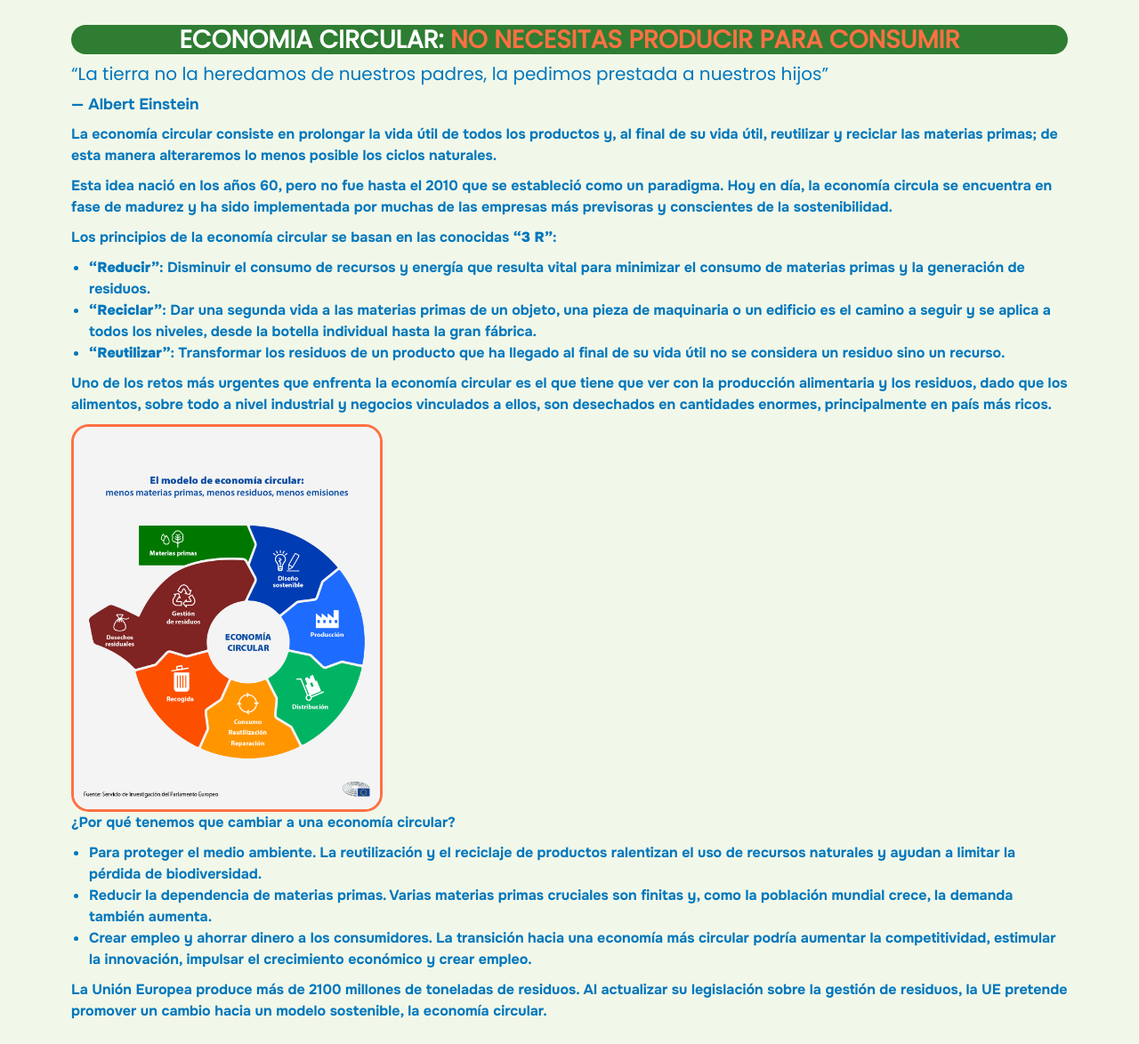
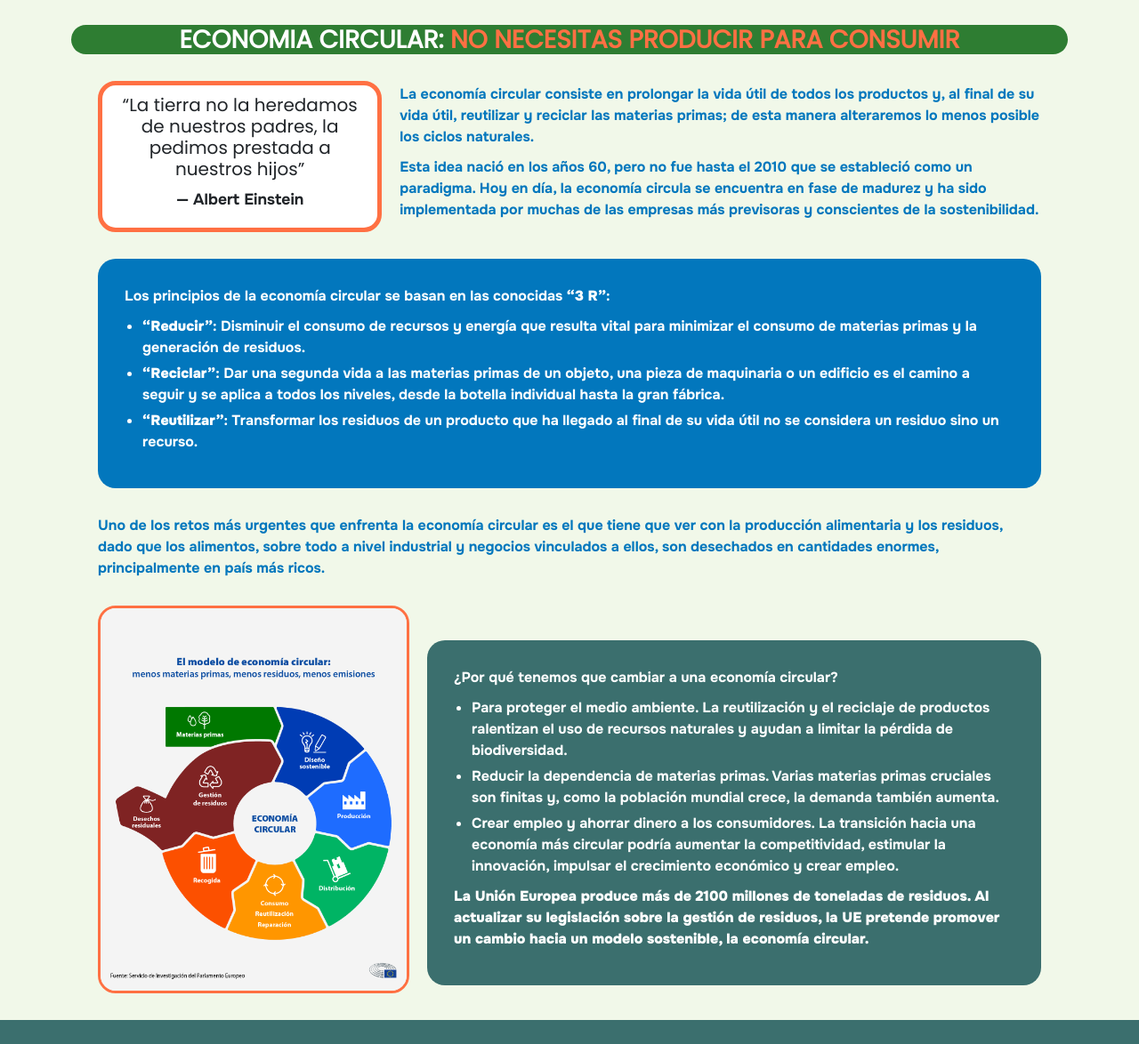
Before and after one commit to AlexFonte/PEC2-UOC-EINES-2, a website built with Parcel: page src/articulo.html in a window 1280 px wide. Shown: the part 614-1788 px from the top of the page at 89% size. Built offline with nearby package versions, Linux system fonts and the light colour scheme; a small style sheet from the web is missing.

Commit message:
doing article

```diff
--- a/src/articulo.html
+++ b/src/articulo.html
@@ -31,71 +31,89 @@
         <h1 class="base__title text-bg-primary rounded-5">ECONOMIA CIRCULAR: <storng class="text-alert">NO NECESITAS
             PRODUCIR PARA CONSUMIR<strong></h1>
 
-        <section class="article__content">
+        <section class="article__content__1 m-5">
+
+          <div class="card rounded-5 text-center">
+            <div class="card-body">
               <blockquote class="cita__frase fs-3"
                 cite="https://verdesdigitales.com/2024/02/12/frases-naturaleza-sostenibilidad/">
                 <h2>“La tierra no la heredamos de nuestros padres, la pedimos prestada a nuestros hijos”</h2>
                 <footer class="mt-3">— Albert Einstein</footer>
               </blockquote>
-          <p class="article__text">La economía circular consiste en prolongar la vida útil de todos los productos y, al
+            </div>
+          </div>
+          <div>
+            <p class="article__text">La economía circular consiste en prolongar la vida útil de todos los productos y,
+              al
               final de su vida útil, reutilizar y reciclar las materias primas; de esta manera alteraremos lo menos
               posible los ciclos naturales.</p>
+            <p>Esta idea nació en los años 60, pero no fue hasta el 2010 que se estableció como un paradigma. Hoy en
+              día,
+              la economía circula se encuentra en fase de madurez y ha sido implementada por muchas de las empresas
+              más
+              previsoras y conscientes de la sostenibilidad.</p>
+
+          </div>
         </section>
 
-        <section class="article__content">
-          <p>Esta idea nació en los años 60, pero no fue hasta el 2010 que se estableció como un paradigma. Hoy en día,
-            la economía circula se encuentra en fase de madurez y ha sido implementada por muchas de las empresas más
-            previsoras y conscientes de la sostenibilidad.</p>
+        <section class="article__content m-5 bg-secondary rounded-5 p-5 text-white">
 
           <p>Los principios de la economía circular se basan en las conocidas <b><q>3 R</q></b>:</p>
           <ul>
             <li><b><q>Reducir</q></b>: Disminuir el consumo de recursos y energía que resulta vital para minimizar el
               consumo
               de materias primas y la generación de residuos.</li>
-            <li><b><q>Reciclar</q></b>: Dar una segunda vida a las materias primas de un objeto, una pieza de maquinaria
+            <li class="pt-2"><b><q>Reciclar</q></b>: Dar una segunda vida a las materias primas de un objeto, una pieza
+              de maquinaria
               o un
               edificio es el camino a seguir y
               se aplica a todos los niveles, desde la botella individual hasta la gran fábrica.</li>
-            <li><b><q>Reutilizar</q></b>: Transformar los residuos de un producto que ha llegado al final de su vida
+            <li class="pt-2"><b><q>Reutilizar</q></b>: Transformar los residuos de un producto que ha llegado al final
+              de su vida
               útil no se
               considera un residuo sino un
               recurso.</li>
           </ul>
         </section>
 
-        <section class="article__content">
+        <section class="article__content m-5">
           <p>Uno de los retos más urgentes que enfrenta la economía circular es el que tiene que ver con la producción
             alimentaria y los residuos, dado que los alimentos, sobre todo a nivel industrial y negocios vinculados a
             ellos, son desechados en cantidades enormes, principalmente en país más ricos. </p>
         </section>
 
-        <section>
+        <section class="article__content__2 m-5">
           <picture>
             <source srcset="assets/images/economi-circular.png?as=webp&width=350" type="image/webp" />
             <img src="assets/images/economi-circular.png" alt="Explicacion de la economia circular" loading="lazy"
               class="section__image hvr-grow rounded-5 border border-alert border-3" width="350" />
           </picture>
-        </section>
 
-        <section class="article__content">
+
+          <div class="bg-success mt-5 rounded-5 p-5 text-white">
             <div>
               <p>¿Por qué tenemos que cambiar a una economía circular?</p>
               <ul>
                 <li>Para proteger el medio ambiente. La reutilización y
                   el reciclaje de productos ralentizan el uso de recursos naturales y ayudan a limitar la pérdida de
                   biodiversidad.</li>
-              <li>Reducir la dependencia de materias primas. Varias materias primas cruciales son finitas y, como la
+                <li class="pt-2">Reducir la dependencia de materias primas. Varias materias primas cruciales son finitas
+                  y, como la
                   población mundial crece, la demanda también
                   aumenta.</li>
-              <li>Crear empleo y ahorrar dinero a los consumidores.
+                <li class="pt-2">Crear empleo y ahorrar dinero a los consumidores.
                   La transición hacia una economía más circular podría aumentar la competitividad, estimular la
                   innovación,
                   impulsar el crecimiento económico y crear empleo.</li>
               </ul>
             </div>
-          <p>La Unión Europea produce más de 2100 millones de toneladas de residuos. Al actualizar su legislación sobre
-            la gestión de residuos, la UE pretende promover un cambio hacia un modelo sostenible, la economía circular.
+            <p><strong>La Unión Europea produce más de 2100 millones de toneladas de residuos. Al actualizar su
+                legislación
+                sobre
+                la gestión de residuos, la UE pretende promover un cambio hacia un modelo sostenible, la economía
+                circular.</strong>
             </p>
+          </div>
         </section>
       </article>
     </div>
--- a/src/assets/styles/base/_variables.scss
+++ b/src/assets/styles/base/_variables.scss
@@ -35,6 +35,7 @@ $theme-colors: (
   "alert": $color_orange,
   "secondary": $color_blue,
   "warning": $color_violet,
+  "success": $color_green_dark,
   // "body-font-weight": bold,
 );
 $card-border-width: 5px;
--- a/src/assets/styles/layouts/_articulo.scss
+++ b/src/assets/styles/layouts/_articulo.scss
@@ -1,6 +1,6 @@
-h1 {
-    font-size: 3rem;
-}
+@layer layouts;
+
+@layer layouts {
 
     .article__img {
         background-image: url(../images/eco-circular.jpg);
@@ -14,3 +14,24 @@ h1 {
             background-image: url(../images/eco-circular.webp);
         }
     }
+
+    .article__content__1 {
+        @include flex(column, space-between, center, center);
+        gap: 2rem;
+
+        @media screen and (min-width: $mqMinWidth800) {
+            flex-direction: row;
+
+        }
+    }
+
+    .article__content__2 {
+        @include flex(column, space-between, center, center);
+        gap: 2rem;
+
+        @media screen and (min-width: $mqMinWidth992) {
+            flex-direction: row;
+
+        }
+    }
+}
```
Lines whose indentation alone changed are shown as unchanged.
